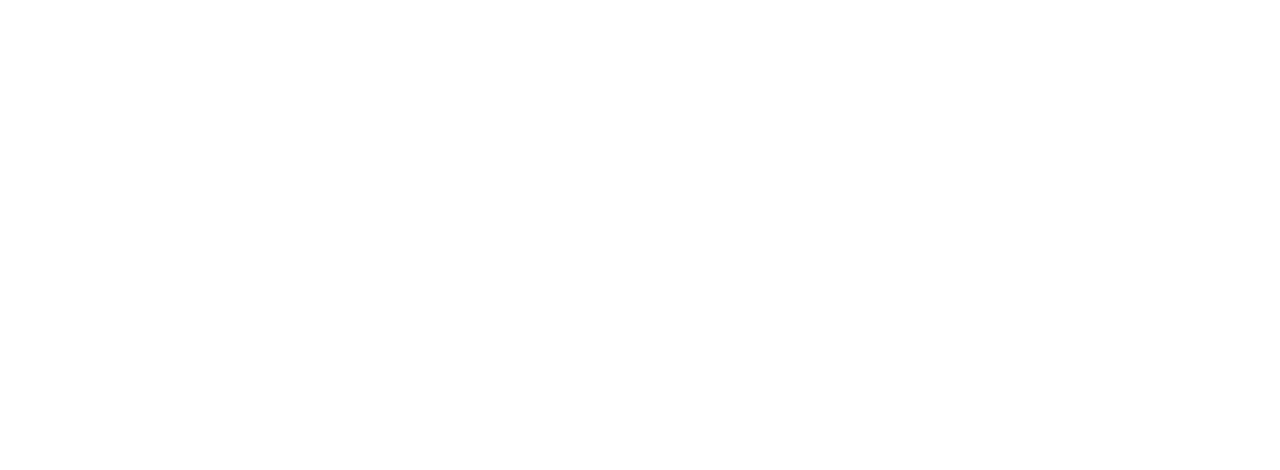
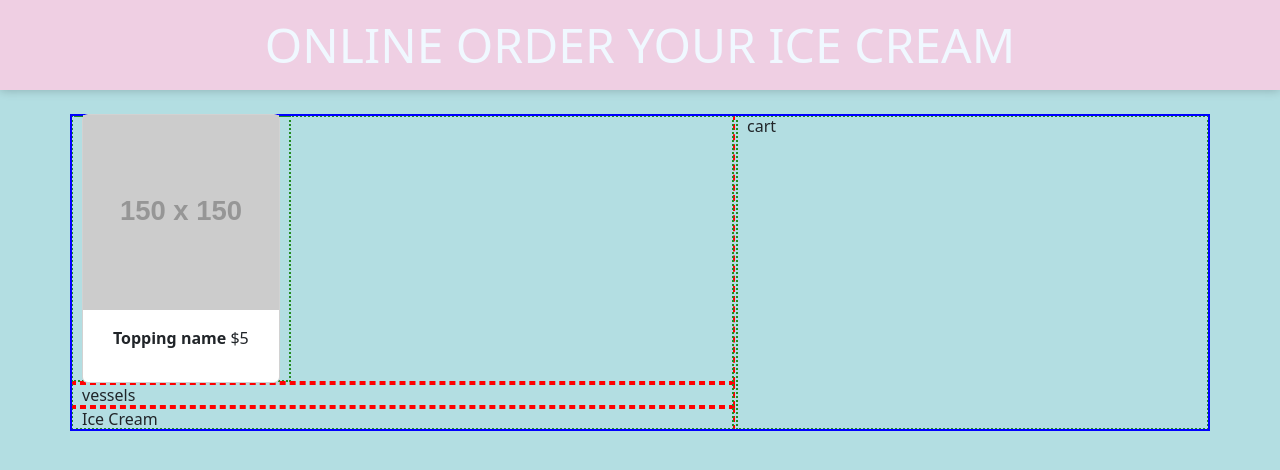
Before and after one commit to josuehdz0/ice_cream_parlor, a plain HTML site: page index.html in a window 1280 px wide. Drawn offline with nearby package versions, Linux system fonts and the light colour scheme; placeholder pictures from the web are drawn by us.

Commit message:
Card design

```diff
--- a/app.js
+++ b/app.js
@@ -33,6 +33,13 @@ const containers = [{
 }]
 
 function drawToppings(){
+  let toppingsElem = document.getElementById('toppings-cards')
+  let template = ''
+  for (let i = 0; i < toppings.length; i++) {
+    const topping = toppings[i];
+    template += `test`
+
+  }
 
 }
 
--- a/index.html
+++ b/index.html
@@ -15,13 +15,76 @@
     href="https://cdnjs.cloudflare.com/ajax/libs/MaterialDesign-Webfont/7.0.96/css/materialdesignicons.min.css"
     integrity="sha512-fXnjLwoVZ01NUqS/7G5kAnhXNXat6v7e3M9PhoMHOTARUMCaf5qNO84r5x9AFf5HDzm3rEZD8sb/n6dZ19SzFA=="
     crossorigin="anonymous" referrerpolicy="no-referrer" />
+  <style>
+    body.debug .container,
+    body.debug .container-fluid {
+      outline: 2px double blue;
+      outline-offset: -2px;
+    }
+
+    body.debug .row {
+      outline: 2px dashed red;
+      outline-offset: -2px;
+    }
+
+    body.debug [class*="col-"] {
+      outline: 2px dotted forestgreen;
+      outline-offset: -3px;
+    }
+  </style>
   <link rel="stylesheet" href="style.css">
+
 </head>
 
-<body>
-  <footer></footer>
+<body class="debug">
+  <header class="align-items-center py-3 cuteheader">
+    <nav class="display-5 text-center">
+      <div> ONLINE ORDER YOUR ICE CREAM</div>
+    </nav>
+
+
+  </header>
 
   <main>
+    <div class="container">
+      <div class="row my-4">
+        <div class="col-7">
+          <div class="row toppings-cards" id="topping-cards">
+            <!-- this will be were template for toppings starts -->
+            <div class="col-4">
+              <div class="card">
+                <img src="//via.placeholder.com/150" alt="">
+                <div class="card-body">
+                  <div class="d-flex justify-content-center align-items-center">
+                    <p> <b>Topping name</b> $5</p>
+                  </div>
+                  <!-- <button class="btn ntn-outline-secondary" title="Add to Cart">
+                    <i class="mdi mdi-cart"></i>
+                    <small>ADD</small>
+                  </button> -->
+                </div>
+              </div>
+            </div>
+            <!-- toppings template ends here -->
+          </div>
+          <div class="row">
+            <!-- this will be were template for vessels starts -->
+            <div> vessels</div>
+            <!-- vessels template ends here -->
+          </div>
+          <div class="row">
+            <!-- this will be were template for Ice Cream starts -->
+            <div> Ice Cream</div>
+            <!-- Ice Cream template ends here -->
+          </div>
+
+
+        </div>
+        <div class="col-5">
+          <div>cart</div>
+        </div>
+      </div>
+    </div>
 
 
   </main>
--- a/style.css
+++ b/style.css
@@ -0,0 +1,26 @@
+:root{
+  --header: #efcfe3;
+
+}
+
+
+body{
+  display: flex;
+  flex-direction: column;
+  min-height: 100vh;
+  background-color: #b3dee2;
+}
+
+main{
+  flex-grow: 1;
+}
+
+.cart{
+  min-height: 100vh;
+}
+
+.cuteheader{
+  background-color: var(--header);
+  color: aliceblue;
+  box-shadow: 0px 0px 10px rgba(0, 0, 0, 0.233);
+}
```
